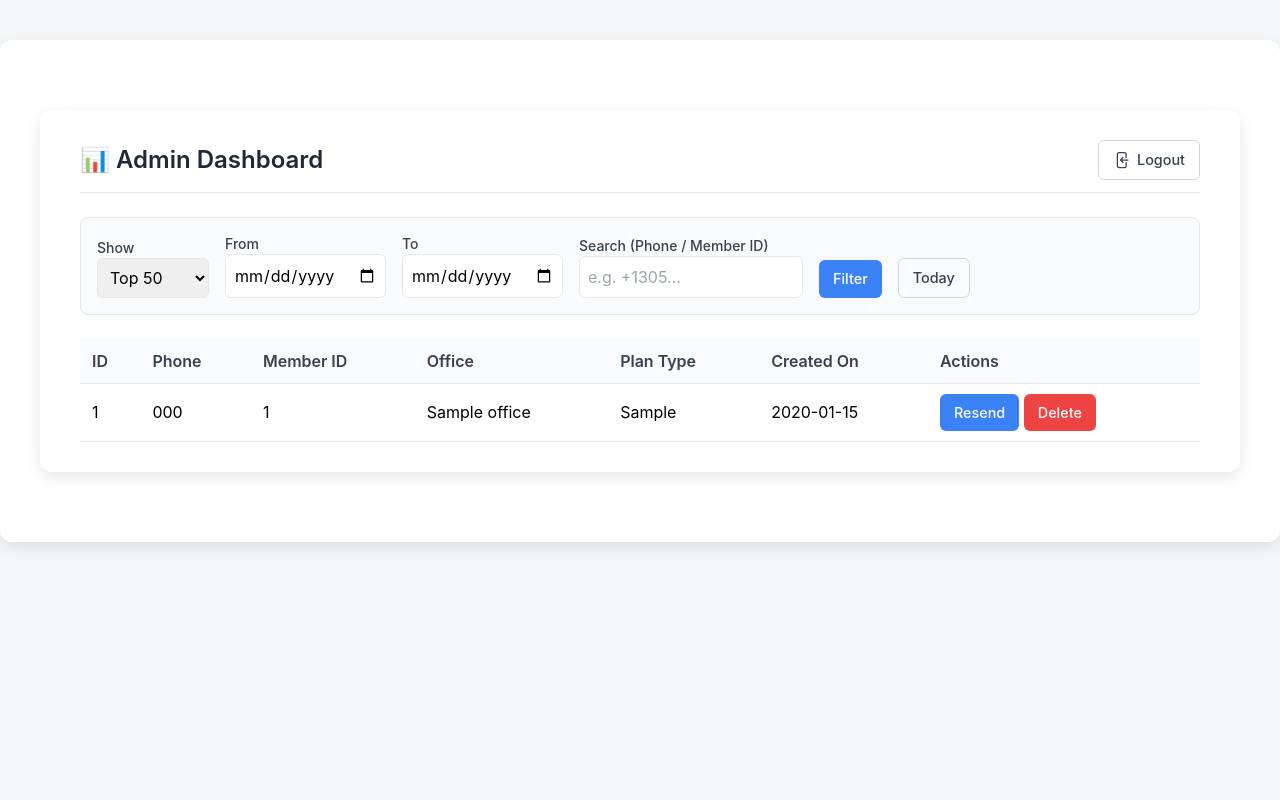
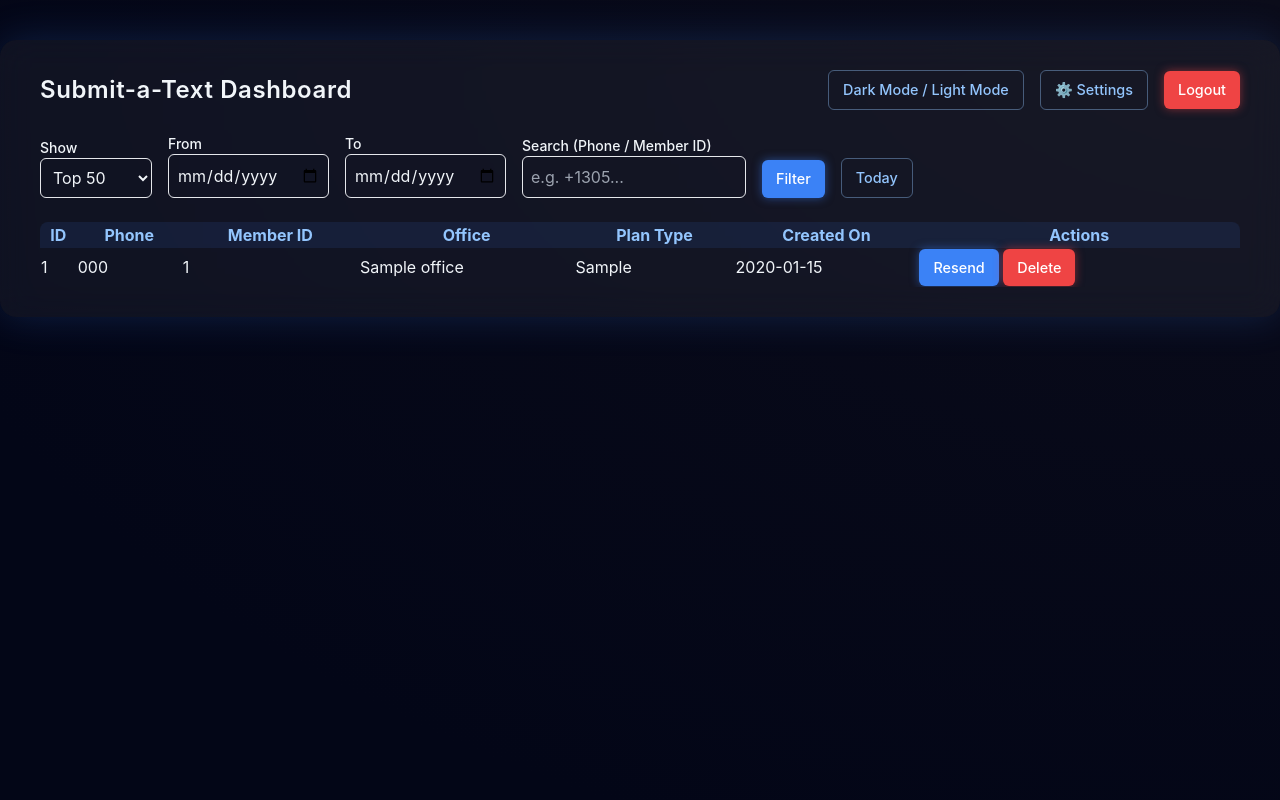
Before and after one commit to JustTenshi/Submit-a-text, a FastAPI app: page /admin in a window 1280 px wide. Run offline with FastAPI, Linux system fonts and the light colour scheme; the visitor is signed in with stand-in values (Sample User, id 1); a database or web service that is not in the repository returns one stand-in record (values such as "Sample title"); some libraries are stand-ins or nearby versions.

Commit message:
dashboard update 1.3

```diff
--- a/templates/admin_home.html
+++ b/templates/admin_home.html
@@ -1,36 +1,60 @@
 <!DOCTYPE html>
 <html lang="en">
 <head>
-  <meta charset="UTF-8">
+  <meta charset="UTF-8" />
   <title>Submit-a-Text | Admin Dashboard</title>
-  <meta name="viewport" content="width=device-width, initial-scale=1.0">
-
-  <!-- Optional: include Tailwind via CDN -->
+  <meta name="viewport" content="width=device-width, initial-scale=1.0" />
   <script src="https://cdn.tailwindcss.com"></script>
 
   <style>
-    /* fallback styling if Tailwind fails to load */
-    body {
+    html, body {
       font-family: 'Inter', system-ui, sans-serif;
-      background: #f4f6f8;
-      margin: 0;
-      padding: 0;
+      min-height: 100%;
+      transition: background 0.6s ease, color 0.6s ease;
+    }
+
+    body.dark {
+      background: radial-gradient(ellipse at top right, #0b0c1a 0%, #030617 80%);
+      color: #f1f5f9;
+    }
+
+    body.light {
+      background: linear-gradient(to bottom right, #edf2f7, #e0e7ff);
+      color: #1f2937;
     }
 
     .container {
-      max-width: 1100px;
+      max-width: 1150px;
       margin: 40px auto;
-      background: white;
-      border-radius: 12px;
-      box-shadow: 0 5px 15px rgba(0,0,0,0.1);
+      background: rgba(255,255,255,0.05);
+      border-radius: 16px;
+      backdrop-filter: blur(16px);
+      box-shadow: 0 0 40px rgba(59,130,246,0.2);
       padding: 30px 40px;
+      transition: all 0.5s ease;
     }
 
-    h1 {
-      font-size: 1.8rem;
-      font-weight: 600;
-      color: #1f2937;
-      margin-bottom: 1.5rem;
+    body.light .container {
+      background: white;
+      box-shadow: 0 5px 15px rgba(0,0,0,0.1);
+    }
+
+    th {
+      background: rgba(59,130,246,0.1);
+      color: #93c5fd;
+    }
+
+    body.light th {
+      background: #f9fafb;
+      color: #374151;
+    }
+
+    tr:hover {
+      background: rgba(59,130,246,0.08);
+    }
+
+    body.light tr:hover {
+      background: #f3f4f6;
     }
 
     .btn {
@@ -40,35 +64,34 @@
       font-size: 0.9rem;
       font-weight: 500;
       text-decoration: none;
-      color: white;
-      transition: background 0.2s;
+      transition: all 0.3s ease;
     }
 
-    .btn-delete { background: #ef4444; }
-    .btn-delete:hover { background: #dc2626; }
-    .btn-resend { background: #3b82f6; }
+    .btn-resend {
+      background: #3b82f6;
+      color: white;
+      box-shadow: 0 0 10px rgba(59,130,246,0.5);
+    }
+
     .btn-resend:hover { background: #2563eb; }
 
-    table {
-      width: 100%;
-      border-collapse: collapse;
-      margin-top: 1rem;
+    .btn-delete {
+      background: #ef4444;
+      color: white;
+      box-shadow: 0 0 10px rgba(239,68,68,0.5);
     }
 
-    th, td {
-      text-align: left;
-      padding: 10px 12px;
-      border-bottom: 1px solid #e5e7eb;
+    .btn-delete:hover { background: #dc2626; }
+
+    .btn-outline {
+      background: transparent;
+      border: 1px solid rgba(147,197,253,0.4);
+      color: #93c5fd;
     }
 
-    th {
-      background: #f9fafb;
-      font-weight: 600;
-      color: #374151;
-    }
-
-    tr:hover {
-      background: #f3f4f6;
+    .btn-outline:hover {
+      background: rgba(59,130,246,0.1);
+      border-color: #60a5fa;
     }
 
     .alert {
@@ -76,22 +99,19 @@
       border-radius: 8px;
       margin-bottom: 20px;
       font-weight: 500;
-      display: flex;
-      align-items: center;
-      justify-content: space-between;
       animation: fadein 0.3s;
     }
 
     .alert-success {
-      background: #d1fae5;
-      color: #065f46;
-      border: 1px solid #6ee7b7;
+      background: rgba(16,185,129,0.2);
+      color: #6ee7b7;
+      border: 1px solid #34d399;
     }
 
     .alert-error {
-      background: #fee2e2;
-      color: #7f1d1d;
-      border: 1px solid #fca5a5;
+      background: rgba(239,68,68,0.2);
+      color: #fca5a5;
+      border: 1px solid #ef4444;
     }
 
     @keyframes fadein {
@@ -99,72 +119,31 @@
       to { opacity: 1; transform: translateY(0); }
     }
 
-    .btn-outline {
-        background: transparent;
-        border: 1px solid #d1d5db;
-        color: #374151;
-        transition: all 0.2s ease-in-out;
-    }
-    .btn-outline:hover {
-        background: #f3f4f6;
-        border-color: #9ca3af;
+    #settingsModal {
+      animation: fadeIn 0.25s ease-out;
     }
 
-    form {
-        background: #f9fafb;
-        border: 1px solid #e5e7eb;
-        padding: 16px;
-        border-radius: 8px;
+    @keyframes fadeIn {
+      from { opacity: 0; transform: scale(0.96); }
+      to { opacity: 1; transform: scale(1); }
     }
-        label {
-          color: #374151;
-        }
-
-    form {
-      background: #f9fafb;
-      border: 1px solid #e5e7eb;
-      padding: 16px;
-      border-radius: 8px;
-    }
-    input[type="text"], input[type="date"], select {
-      outline: none;
-    }
-    input:focus, select:focus {
-      border-color: #3b82f6;
-      box-shadow: 0 0 0 2px rgba(59,130,246,0.2);
-    }
-
-
-
   </style>
 </head>
-<body>
-
-  <div class="container">
-    <body>
+<body class="dark">
 
   <div class="container">
 
-    <!-- Modern top header bar -->
-    <div class="flex justify-between items-center mb-6 border-b pb-3">
-      <h1 class="text-2xl font-semibold text-gray-800 flex items-center gap-2">
-        📊 Admin Dashboard
-      </h1>
-
-      <a href="/logout" class="btn btn-outline flex items-center gap-1 hover:bg-gray-100">
-        <svg xmlns="http://www.w3.org/2000/svg"
-             fill="none" viewBox="0 0 24 24"
-             stroke-width="1.5" stroke="currentColor"
-             class="w-5 h-5">
-          <path stroke-linecap="round" stroke-linejoin="round"
-                d="M15.75 9V5.25A2.25 2.25 0 0013.5 3h-6A2.25 2.25 0 005.25 5.25v13.5A2.25 2.25 0 007.5 21h6a2.25 2.25 0 002.25-2.25V15M18 12h-9m0 0l3-3m-3 3l3 3" />
-        </svg>
-        Logout
-      </a>
+    <!-- Header -->
+    <div class="flex justify-between items-center mb-6">
+      <h1 class="text-2xl font-semibold tracking-wide"> Submit-a-Text Dashboard</h1>
+      <div class="flex items-center gap-4">
+        <button id="modeToggle" class="btn btn-outline">Dark Mode / Light Mode</button>
+        <button id="settingsBtn" class="btn btn-outline">⚙️ Settings</button>
+        <a href="/logout" class="btn btn-delete">Logout</a>
+      </div>
     </div>
 
-
-
+    <!-- Alerts -->
     {% if msg == "sent" %}
       <div class="alert alert-success">✅ Message sent successfully!</div>
     {% elif msg == "deleted" %}
@@ -172,11 +151,10 @@
     {% endif %}
 
     <!-- Filters -->
-<!-- Filters -->
     <form method="get" action="/admin" class="flex flex-wrap items-end gap-4 mb-6">
       <div>
-    <label for="limit" class="block text-sm font-medium text-gray-700">Show</label>
-    <select name="limit" id="limit" class="border rounded-md p-2 w-28">
+        <label for="limit" class="block text-sm font-medium">Show</label>
+        <select name="limit" id="limit" class="border rounded-md p-2 w-28 bg-transparent text-inherit">
           <option value="10" {% if limit == 10 %}selected{% endif %}>Top 10</option>
           <option value="50" {% if limit == 50 %}selected{% endif %}>Top 50</option>
           <option value="100" {% if limit == 100 %}selected{% endif %}>Top 100</option>
@@ -184,18 +162,18 @@
       </div>
 
       <div>
-    <label for="from_date" class="block text-sm font-medium text-gray-700">From</label>
-    <input type="date" name="from_date" id="from_date" value="{{ from_date or '' }}" class="border rounded-md p-2">
+        <label for="from_date" class="block text-sm font-medium">From</label>
+        <input type="date" name="from_date" id="from_date" value="{{ from_date or '' }}" class="border rounded-md p-2 bg-transparent text-inherit">
       </div>
 
       <div>
-    <label for="to_date" class="block text-sm font-medium text-gray-700">To</label>
-    <input type="date" name="to_date" id="to_date" value="{{ to_date or '' }}" class="border rounded-md p-2">
+        <label for="to_date" class="block text-sm font-medium">To</label>
+        <input type="date" name="to_date" id="to_date" value="{{ to_date or '' }}" class="border rounded-md p-2 bg-transparent text-inherit">
       </div>
 
       <div>
-    <label for="search" class="block text-sm font-medium text-gray-700">Search (Phone / Member ID)</label>
-    <input type="text" name="search" id="search" placeholder="e.g. +1305..." value="{{ search or '' }}" class="border rounded-md p-2 w-56">
+        <label for="search" class="block text-sm font-medium">Search (Phone / Member ID)</label>
+        <input type="text" name="search" id="search" placeholder="e.g. +1305..." value="{{ search or '' }}" class="border rounded-md p-2 w-56 bg-transparent text-inherit">
       </div>
 
       <div>
@@ -207,9 +185,9 @@
       </div>
     </form>
 
-
-
-    <table>
+    <!-- Table -->
+    <div class="overflow-x-auto">
+      <table class="min-w-full rounded-lg overflow-hidden">
         <thead>
           <tr>
             <th>ID</th>
@@ -238,17 +216,85 @@
           {% endfor %}
         </tbody>
       </table>
-
-
-
+    </div>
   </div>
 
+  <!-- Settings Modal -->
+  <div id="settingsModal" class="fixed inset-0 bg-black/50 backdrop-blur-sm flex items-center justify-center hidden">
+    <div class="bg-gray-900 text-gray-100 rounded-lg shadow-xl w-full max-w-md p-6 relative">
+      <button id="closeSettings" class="absolute top-3 right-3 text-gray-400 hover:text-gray-200 text-2xl">&times;</button>
+      <h2 class="text-xl font-semibold mb-4">⚙️ Message Settings</h2>
+
+      <form id="settingsForm" class="space-y-4">
+        <label class="block font-medium mb-1">Default SMS Message</label>
+        <textarea id="messageText" rows="4" class="w-full border rounded-md p-3 bg-transparent text-gray-100 focus:outline-none focus:ring-2 focus:ring-blue-400"></textarea>
+
+        <div class="flex justify-end gap-2">
+          <button type="button" id="cancelSettings" class="btn btn-outline">Cancel</button>
+          <button type="submit" class="btn btn-resend">Save</button>
+        </div>
+      </form>
+
+      <div id="settingsAlert" class="mt-4 text-sm hidden"></div>
+    </div>
+  </div>
+
+  <!-- JS -->
   <script>
-    // auto-hide alerts after 3 seconds
+    // Theme Toggle
+    const modeToggle = document.getElementById('modeToggle');
+    const body = document.body;
+    modeToggle.addEventListener('click', () => {
+      if (body.classList.contains('dark')) {
+        body.classList.remove('dark');
+        body.classList.add('light');
+      } else {
+        body.classList.remove('light');
+        body.classList.add('dark');
+      }
+    });
+
+    // Auto-hide alerts
     setTimeout(() => {
       document.querySelectorAll('.alert').forEach(el => el.style.display = 'none');
     }, 3000);
+
+    // Settings modal logic
+    const settingsBtn = document.getElementById('settingsBtn');
+    const settingsModal = document.getElementById('settingsModal');
+    const closeSettings = document.getElementById('closeSettings');
+    const cancelSettings = document.getElementById('cancelSettings');
+    const settingsForm = document.getElementById('settingsForm');
+    const messageText = document.getElementById('messageText');
+    const settingsAlert = document.getElementById('settingsAlert');
+
+    settingsBtn.addEventListener('click', async () => {
+      settingsModal.classList.remove('hidden');
+      const resp = await fetch('/api/get-settings');
+      const data = await resp.json();
+      messageText.value = data.message || '';
+    });
+
+    function closeModal() {
+      settingsModal.classList.add('hidden');
+      settingsAlert.classList.add('hidden');
+    }
+    closeSettings.addEventListener('click', closeModal);
+    cancelSettings.addEventListener('click', closeModal);
+
+    settingsForm.addEventListener('submit', async (e) => {
+      e.preventDefault();
+      const resp = await fetch('/api/save-settings', {
+        method: 'POST',
+        headers: { 'Content-Type': 'application/json' },
+        body: JSON.stringify({ message: messageText.value })
+      });
+      const data = await resp.json();
+      settingsAlert.classList.remove('hidden');
+      settingsAlert.textContent = data.ok ? '✅ Message updated successfully!' : '❌ Failed to update.';
+      settingsAlert.className = data.ok ? 'mt-4 text-green-400' : 'mt-4 text-red-400';
+      setTimeout(closeModal, 1500);
+    });
   </script>
-
 </body>
 </html>
```
Also changed, not shown: main.py (line endings or trailing spaces). Lines whose indentation alone changed are shown as unchanged.
